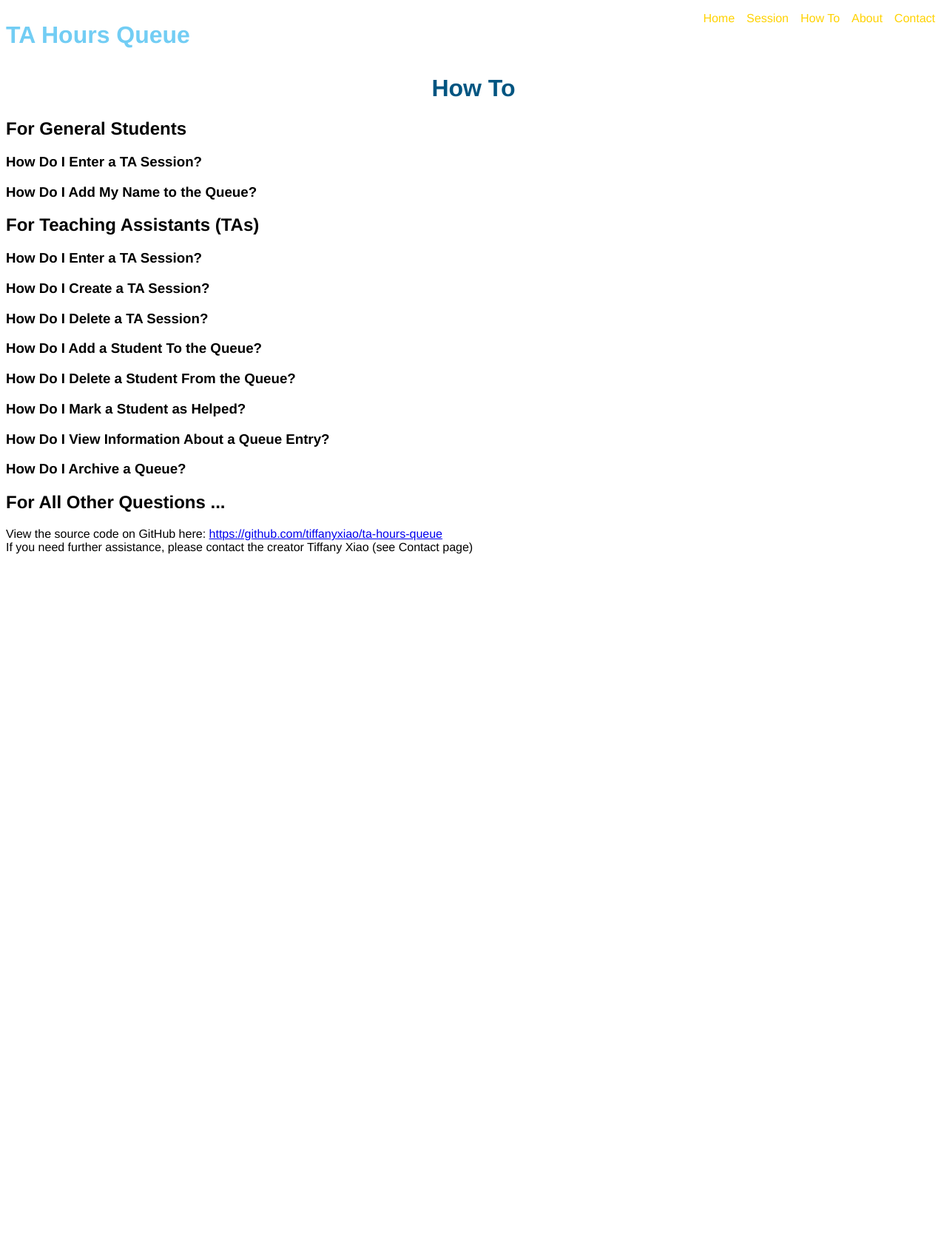
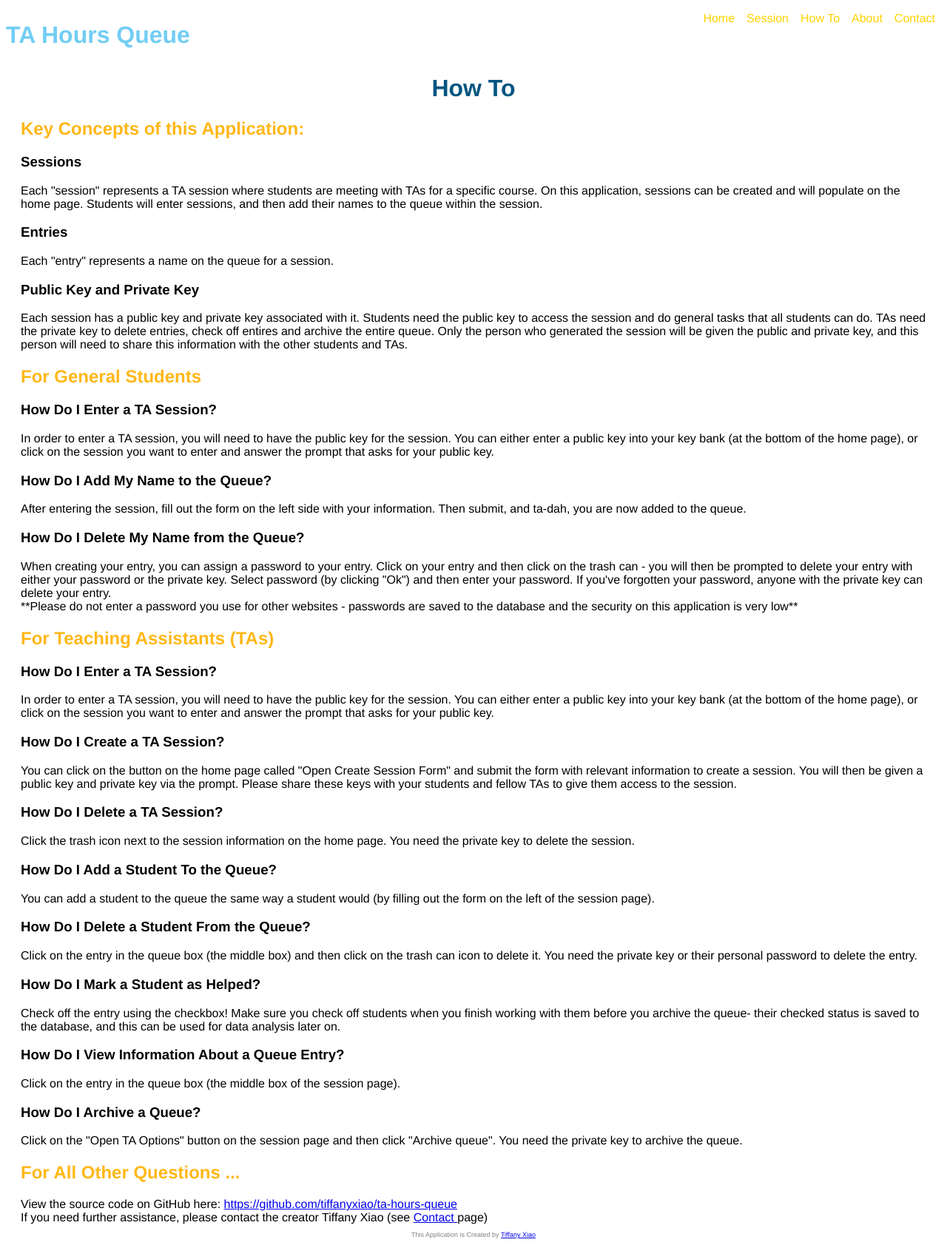
Before and after one commit to tiffanyxiao/ta-hours-queue, a PHP site: page /howto.html in a window 1280 px wide. Shown: the whole page at 74% size. Before the commit the page ends 749 px from the top, so only its background shows below. Run offline with PHP 8.4, Linux system fonts and the light colour scheme.

Commit message:
Added website elements

```diff
--- a/database.js
+++ b/database.js
@@ -20,9 +20,7 @@ let db = new sqlite3.Database('ta_hours_queue.db', sqlite3.OPEN_READWRITE, (err)
             if (err) {
                 // Table already created
             }else{
-                // add some rows
-                // let insert = 'INSERT INTO queue(first_name, last_name, time) VALUES (?,?,?)';
-                // db.run(insert, ["Tiffany","Xiao","11:03"]);
+                // do nothing
             }
         });
         db.run('CREATE TABLE sessions(session_id INTEGER PRIMARY KEY, public_key varchar(255), private_key varchar(255), active int, session_name varchar(255), room varchar(255), tas varchar(255), starttime int, endtime int, rec_min int, min_min int, max_min int)',
--- a/public/howto.html
+++ b/public/howto.html
@@ -26,24 +26,54 @@
     <br>
     <br>
     <br>
+    <div class="howto" style="margin-left:20px; margin-right:20px">
         <center><h1>How To</h1></center>
+        <h2> Key Concepts of this Application: </h2>
+        <h3> Sessions </h3>
+        Each "session" represents a TA session where students are meeting with TAs for a specific course. On this application, sessions can be created and will populate on the home page. Students will enter sessions, and then add their names to the queue within the session.
+        <h3> Entries </h3>
+        Each "entry" represents a name on the queue for a session.
+        <h3> Public Key and Private Key</h3>
+        Each session has a public key and private key associated with it. Students need the public key to access the session and do general tasks that all students can do. TAs need the private key to delete entries, check off entires and archive the entire queue. Only the person who generated the session will be given the public and private key, and this person will need to share this information with the other students and TAs.
         <h2>For General Students</h2>
         <h3>How Do I Enter a TA Session?</h3>
+        In order to enter a TA session, you will need to have the public key for the session. You can either enter a public key into your key bank (at the bottom of the home page), or click on the session you want to enter and answer the prompt that asks for your public key.
         <h3>How Do I Add My Name to the Queue?</h3>
+        After entering the session, fill out the form on the left side with your information. Then submit, and ta-dah, you are now added to the queue.
+        <h3>How Do I Delete My Name from the Queue?</h3>
+        When creating your entry, you can assign a password to your entry. Click on your entry and then click on the trash can - you will then be prompted to delete your entry with either your password or the private key. Select password (by clicking "Ok") and then enter your password. If you've forgotten your password, anyone with the private key can delete your entry.
+        <br>
+        **Please do not enter a password you use for other websites - passwords are saved to the database and the security on this application is very low**
         <h2>For Teaching Assistants (TAs)</h2>
         <h3>How Do I Enter a TA Session?</h3>
+        In order to enter a TA session, you will need to have the public key for the session. You can either enter a public key into your key bank (at the bottom of the home page), or click on the session you want to enter and answer the prompt that asks for your public key.
         <h3>How Do I Create a TA Session?</h3>
+        You can click on the button on the home page called "Open Create Session Form" and submit the form with relevant information to create a session. You will then be given a public key and private key via the prompt. Please share these keys with your students and fellow TAs to give them access to the session.
         <h3>How Do I Delete a TA Session?</h3>
+        Click the trash icon next to the session information on the home page. You need the private key to delete the session.
         <h3>How Do I Add a Student To the Queue?</h3>
+        You can add a student to the queue the same way a student would (by filling out the form on the left of the session page).
         <h3>How Do I Delete a Student From the Queue?</h3>
+        Click on the entry in the queue box (the middle box) and then click on the trash can icon to delete it. You need the private key or their personal password to delete the entry.
         <h3>How Do I Mark a Student as Helped?</h3>
+        Check off the entry using the checkbox! Make sure you check off students when you finish working with them before you archive the queue- their checked status is saved to the database, and this can be used for data analysis later on.
         <h3>How Do I View Information About a Queue Entry?</h3>
+        Click on the entry in the queue box (the middle box of the session page).
         <h3>How Do I Archive a Queue?</h3>
+        Click on the "Open TA Options" button on the session page and then click "Archive queue". You need the private key to archive the queue.
         <h2>For All Other Questions ...</h2>
         View the source code on GitHub here: <a href="https://github.com/tiffanyxiao/ta-hours-queue">https://github.com/tiffanyxiao/ta-hours-queue</a>
         <br>
-    If you need further assistance, please contact the creator Tiffany Xiao (see Contact page)
+        If you need further assistance, please contact the creator Tiffany Xiao (see <a href="contact.html"> Contact </a> page)
+    </div>
 
     <script src="script.js"></script>
   </body>
+  <footer>
+    <center>
+        <p style="font-size:9px; color: gray;">
+            This Application is Created by <a href="https://github.com/tiffanyxiao">Tiffany Xiao</a>
+        </p>
+    </center>
+  </footer>
 </html>
--- a/public/style.css
+++ b/public/style.css
@@ -242,3 +242,7 @@ button:hover {
 .trashImg{
   float: right;
 }
+
+h2{
+  color: #FFB717;
+}
```
Also changed, not shown: public/about.html (+15 -0 lines), public/contact.html (+21 -0 lines), public/index.html (+9 -2 lines), public/session.html (+33 -3 lines), README.md, ta_hours_queue.db. Lines whose indentation alone changed are shown as unchanged.
